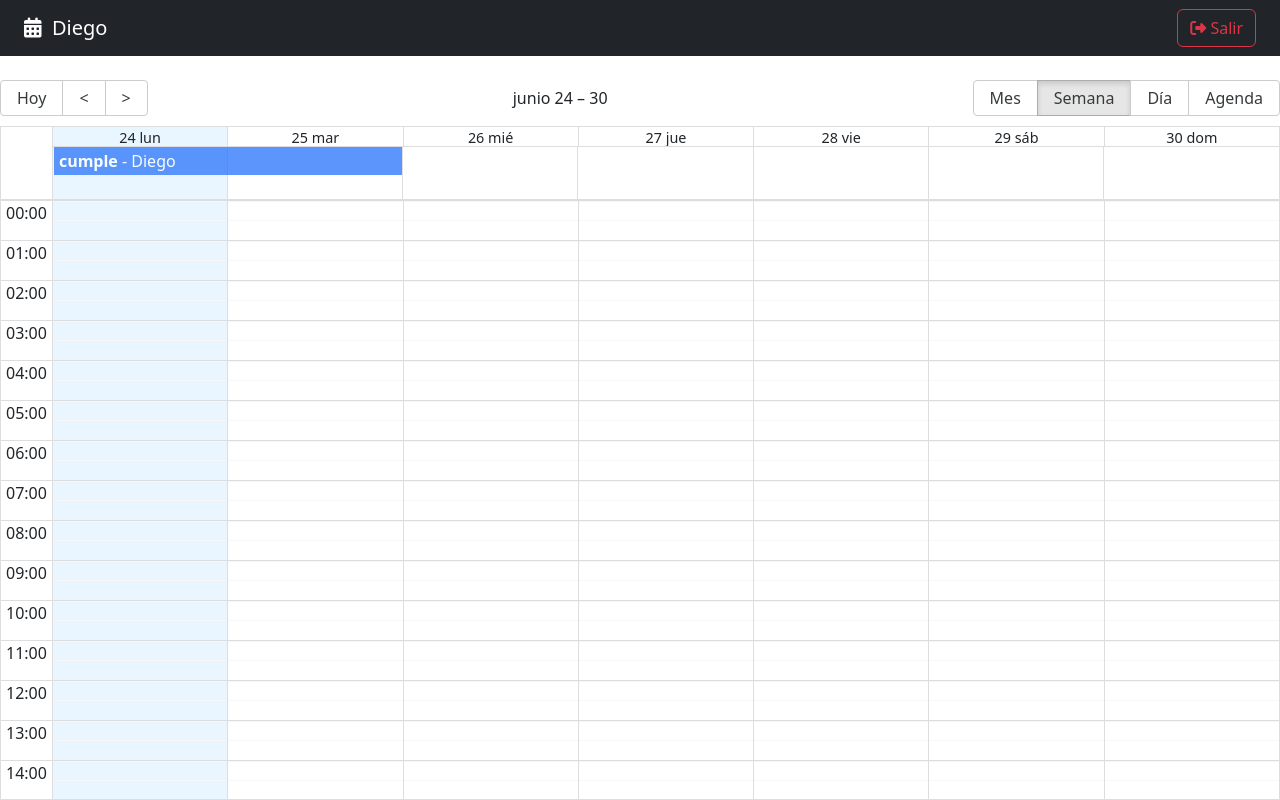
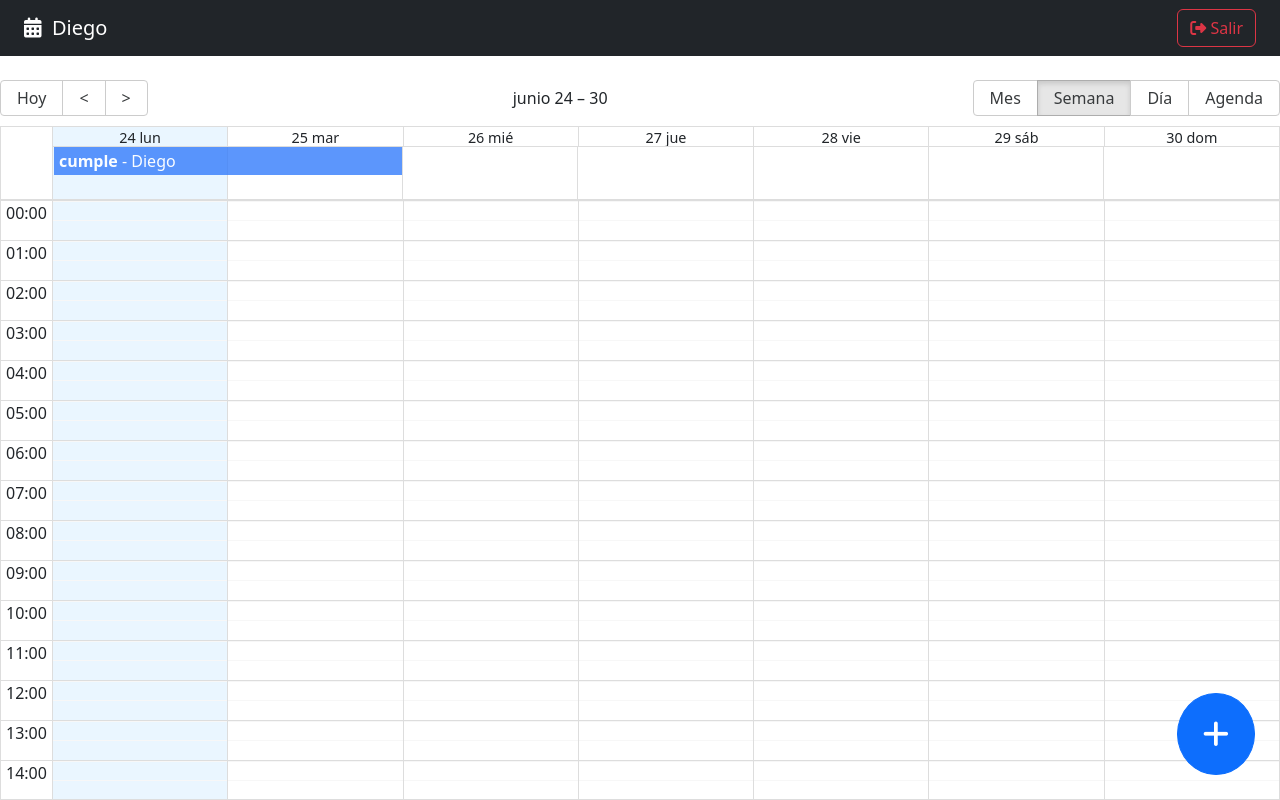
Before and after one commit to DiegoLeonardoSoto/calendar-app, a React (Vite) app: page / in a window 1280 px wide. Built offline with nearby package versions, Linux system fonts and the light colour scheme.

Commit message:
add FabAddNew component

```diff
--- /dev/null
+++ b/src/calendar/components/FabAddNew.jsx
@@ -0,0 +1,28 @@
+import { addHours } from 'date-fns'
+import { useCalendarStore, useUiStore } from '../../hooks'
+
+export const FabAddNew = () => {
+  const { openDateModal } = useUiStore()
+  const { setActiveEvent } = useCalendarStore()
+
+  const onClickNew = () => {
+    setActiveEvent({
+      title: '',
+      notes: '',
+      start: new Date(),
+      end: addHours(new Date(), 2),
+      bgColor: '#fafafa',
+      user: {
+        _id: '123',
+        name: 'Diego'
+      }
+    })
+    openDateModal()
+  }
+
+  return (
+    <button className="btn btn-primary fab" onClick={onClickNew}>
+      <i className="fas fa-plus"></i>
+    </button>
+  )
+}
--- a/src/calendar/index.js
+++ b/src/calendar/index.js
@@ -2,3 +2,4 @@ export * from './pages/CalendarPage'
 export * from './components/Navbar'
 export * from './components/CalendarEvent'
 export * from './components/CalendarModal'
+export * from './components/FabAddNew'
--- a/src/calendar/pages/CalendarPage.jsx
+++ b/src/calendar/pages/CalendarPage.jsx
@@ -1,7 +1,7 @@
 import { Calendar } from 'react-big-calendar'
 import 'react-big-calendar/lib/css/react-big-calendar.css'
 import { getMessagesES, localizer } from '../../helpers'
-import { CalendarEvent, CalendarModal, Navbar } from '../'
+import { CalendarEvent, CalendarModal, FabAddNew, Navbar } from '../'
 import { useState } from 'react'
 import { useCalendarStore, useUiStore } from '../../hooks'
 
@@ -62,6 +62,7 @@ export const CalendarPage = () => {
       />
 
       <CalendarModal />
+      <FabAddNew />
     </>
   )
 }
--- a/src/styles.css
+++ b/src/styles.css
@@ -105,3 +105,14 @@ button:focus-visible {
   outline: none;
   padding: 10px;
 }
+
+/* FABS */
+
+.fab {
+  border-radius: 100%;
+  bottom: 25px;
+  font-size: 30px;
+  padding: 25px;
+  position: fixed;
+  right: 25px;
+}
```
